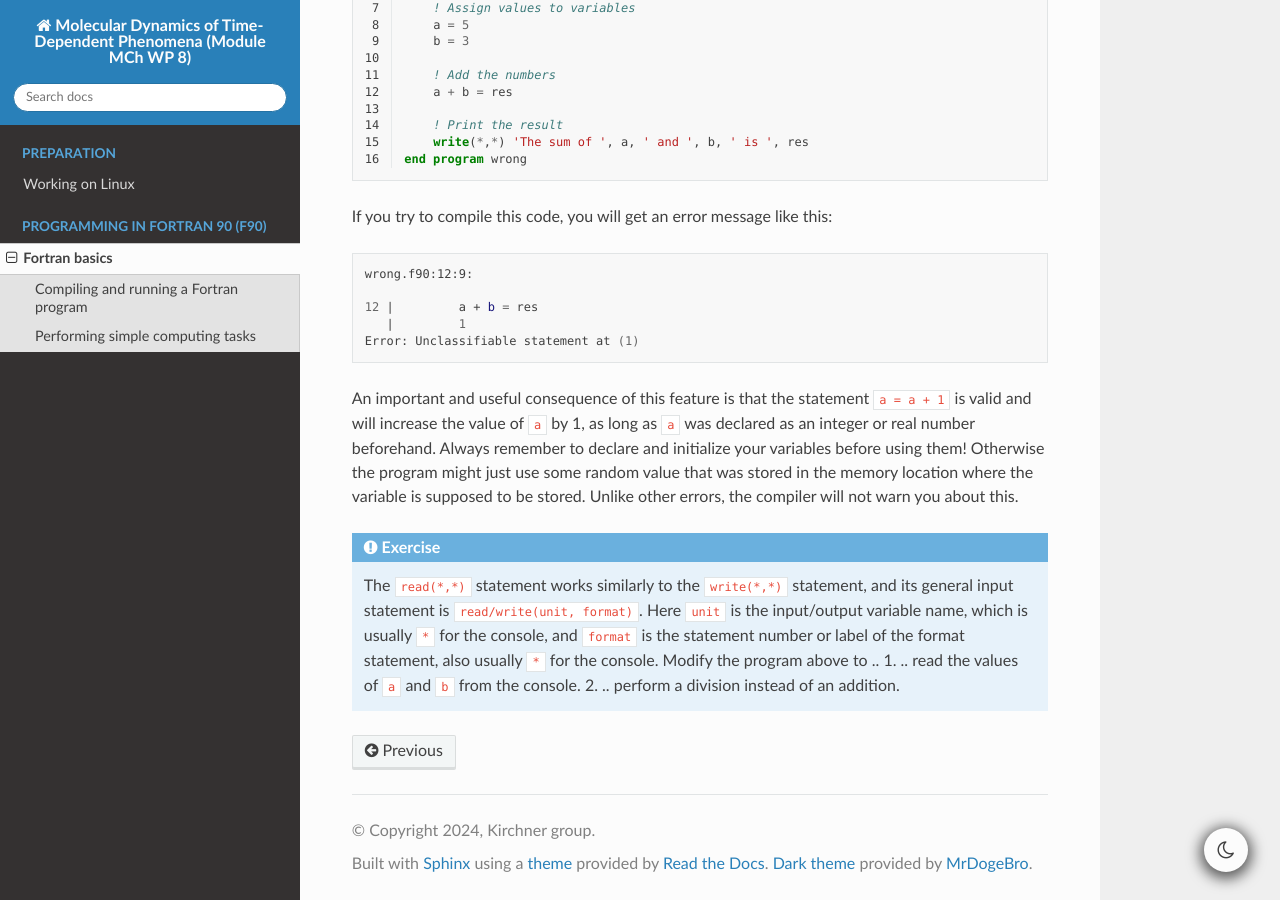
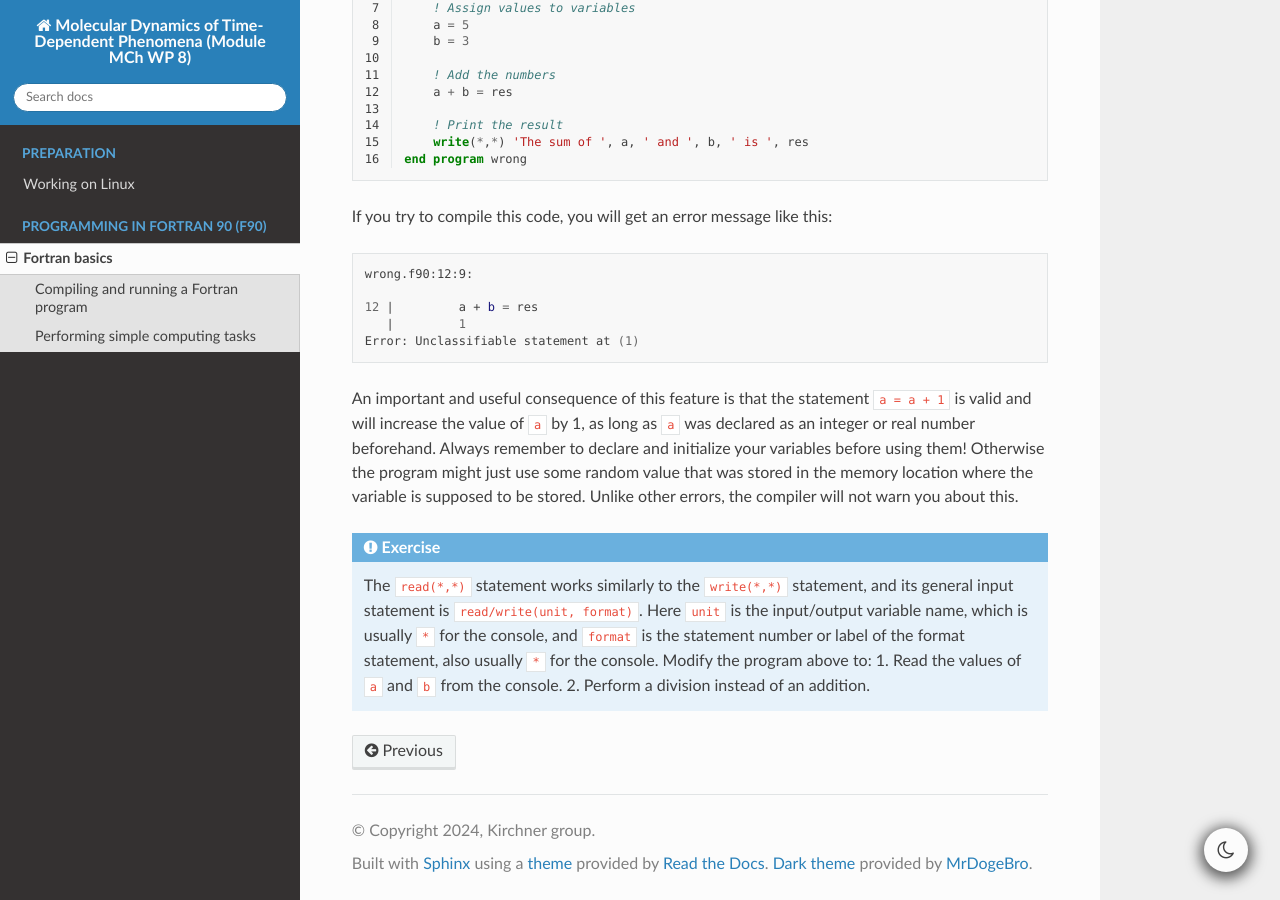
Before and after one commit to Katrin-Drys/WP8_programming, a Sphinx documentation site: the page built from docs/source/02_fortran.rst, in a window 1280 px wide and 900 px high, scrolled down 3452 px. Built offline with Sphinx 7.4.7 and the Read the Docs theme 3.1.0, drawn with Linux system fonts in a browser that asks for light colours.

Commit message:
paragraph

```diff
--- a/docs/source/02_fortran.rst
+++ b/docs/source/02_fortran.rst
@@ -199,6 +199,6 @@ Unlike other errors, the compiler will not warn you about this.
     statement is ``read/write(unit, format)``.
     Here ``unit`` is the input/output variable name, which is usually ``*`` for the console, and ``format`` is the
     statement number or label of the format statement, also usually ``*`` for the console.
-    Modify the program above to ..
-    1. .. read the values of ``a`` and ``b`` from the console.
-    2. .. perform a division instead of an addition.
+    Modify the program above to:
+    1. Read the values of ``a`` and ``b`` from the console.
+    2. Perform a division instead of an addition.
```
